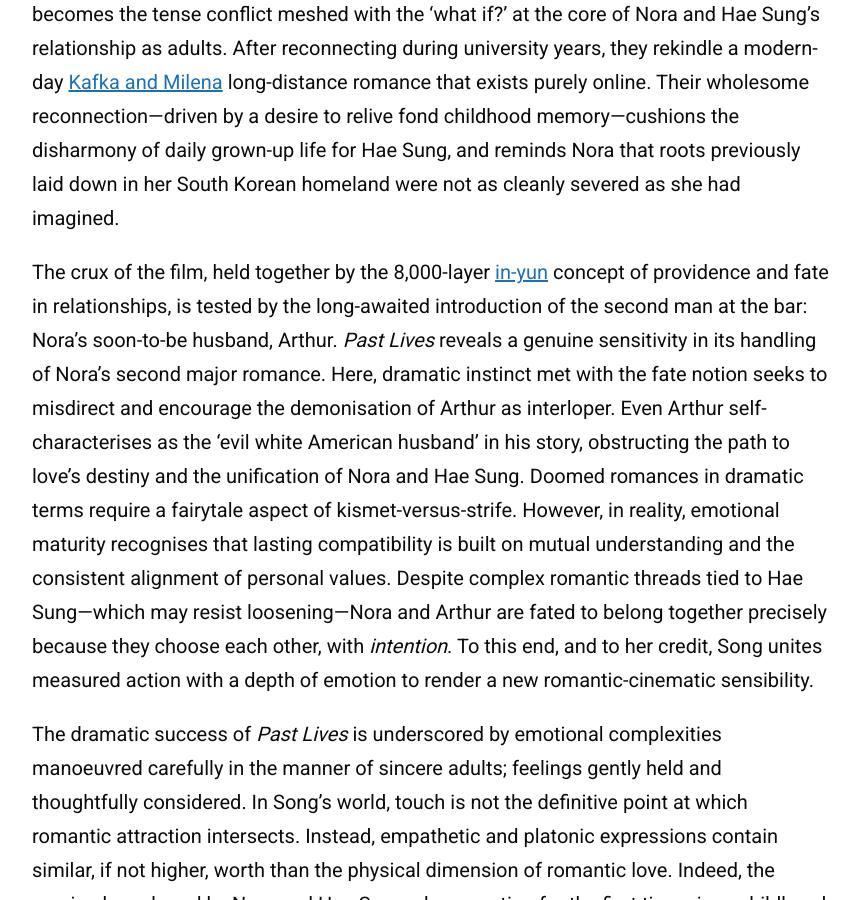
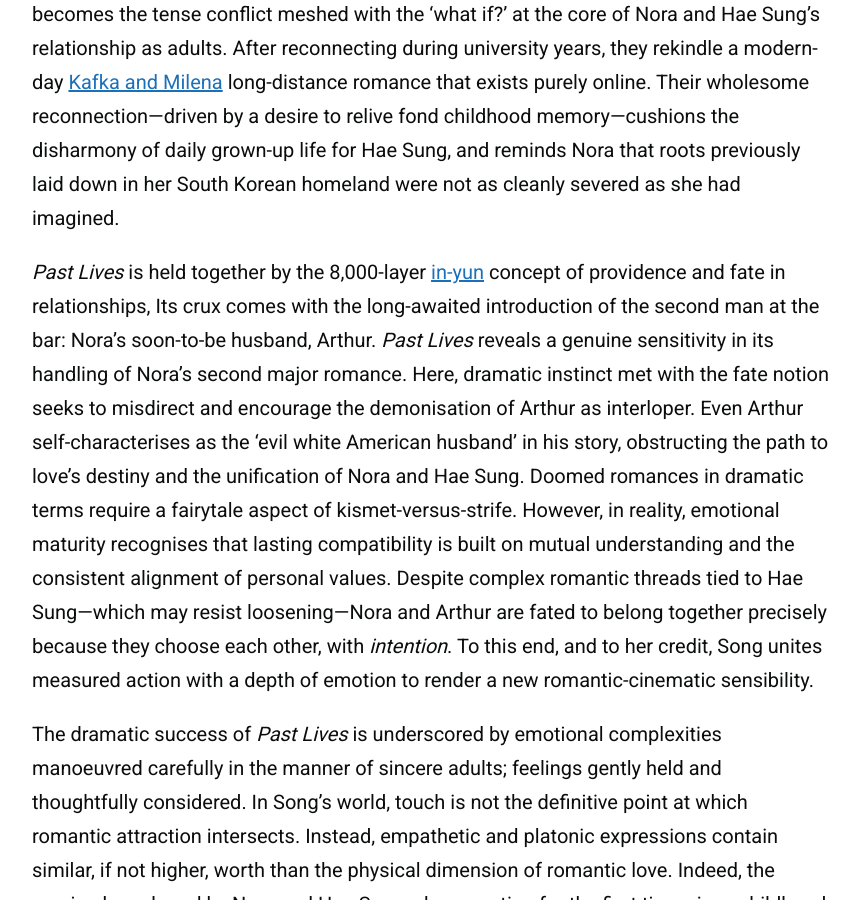
Before and after one commit to zoeurl/zoedowney.github.io, a Jekyll site: the page built from _posts/2024-05-30-past-lives.md, in a window 1280 px wide and 900 px high, scrolled down 1519 px. Shown: the whole window, without its empty margins (208-1068 px from the left). Built offline with Jekyll 4.4.1, drawn with Linux system fonts in a browser that asks for light colours.

Commit message:
Update 2024-05-30-past-lives.md

```diff
--- a/_posts/2024-05-30-past-lives.md
+++ b/_posts/2024-05-30-past-lives.md
@@ -17,7 +17,7 @@
 
 Song’s [theatrical](https://www.screendaily.com/features/celine-song-talks-moving-from-theatre-to-film-for-past-lives-you-have-to-accept-the-chaos-on-the-day/5188978.article) resumé influences her reliance on the implied tenet: ‘less is more’. Settings are sparse, symbolism subdued and drama: dialogue driven—this is a character study, at heart. If not for the clear and disparate cultural line drawn between New York and Seoul by its players, context would verge on irrelevant. After all, stories of romance and feeling orbit around relationships between people, not place. But, inevitably, location becomes the tense conflict meshed with the ‘what if?’ at the core of Nora and Hae Sung’s relationship as adults. After reconnecting during university years, they rekindle a modern-day [Kafka and Milena](https://kafkamuseum.cz/en/franz-kafka/women/milena-jesenska/) long-distance romance that exists purely online. Their wholesome reconnection—driven by a desire to relive fond childhood memory—cushions the disharmony of daily grown-up life for Hae Sung, and reminds Nora that roots previously laid down in her South Korean homeland were not as cleanly severed as she had imagined.
 
-The crux of the film, held together by the 8,000-layer [in-yun](https://en.wiktionary.org/wiki/%EC%9D%B8%EC%97%B0) concept of providence and fate in relationships, is tested by the long-awaited introduction of the second man at the bar: Nora’s soon-to-be husband, Arthur. _Past Lives_ reveals a genuine sensitivity in its handling of Nora’s second major romance. Here, dramatic instinct met with the fate notion seeks to misdirect and encourage the demonisation of Arthur as interloper. Even Arthur self-characterises as the 'evil white American husband' in his story, obstructing the path to love’s destiny and the unification of Nora and Hae Sung. Doomed romances in dramatic terms require a fairytale aspect of kismet-versus-strife. However, in reality, emotional maturity recognises that lasting compatibility is built on mutual understanding and the consistent alignment of personal values. Despite complex romantic threads tied to Hae Sung—which may resist loosening—Nora and Arthur are fated to belong together precisely because they choose each other, with _intention_. To this end, and to her credit, Song unites measured action with a depth of emotion to render a new romantic-cinematic sensibility.
+_Past Lives_ is held together by the 8,000-layer [in-yun](https://en.wiktionary.org/wiki/%EC%9D%B8%EC%97%B0) concept of providence and fate in relationships, Its crux comes with the long-awaited introduction of the second man at the bar: Nora’s soon-to-be husband, Arthur. _Past Lives_ reveals a genuine sensitivity in its handling of Nora’s second major romance. Here, dramatic instinct met with the fate notion seeks to misdirect and encourage the demonisation of Arthur as interloper. Even Arthur self-characterises as the 'evil white American husband' in his story, obstructing the path to love’s destiny and the unification of Nora and Hae Sung. Doomed romances in dramatic terms require a fairytale aspect of kismet-versus-strife. However, in reality, emotional maturity recognises that lasting compatibility is built on mutual understanding and the consistent alignment of personal values. Despite complex romantic threads tied to Hae Sung—which may resist loosening—Nora and Arthur are fated to belong together precisely because they choose each other, with _intention_. To this end, and to her credit, Song unites measured action with a depth of emotion to render a new romantic-cinematic sensibility.
 
 The dramatic success of _Past Lives_ is underscored by emotional complexities manoeuvred carefully in the manner of sincere adults; feelings gently held and thoughtfully considered. In Song’s world, touch is not the definitive point at which romantic attraction intersects. Instead, empathetic and platonic expressions contain similar, if not higher, worth than the physical dimension of romantic love. Indeed, the moving hug shared by Nora and Hae Sung when meeting for the first time since childhood—incidentally, their first [real-life contact](https://www.youtube.com/watch?v=9d4ObkmCJYs&t=7s&ab_channel=A24) as actors—exemplifies a lost significance once attributed to smaller, yet powerful, gestures. In a decade when cinema is hasty to throw characters into bed with one another, _Past Lives_ chooses to assign poignancy to a broader spectrum of human graces. It declares that value can be applied to actions of romance not merely satisfied by sexual conquest; even more so when building the foundational mutual respect and reciprocal emotional love that supercede narrative impulse for immediate bodily intimacy.
 
```
